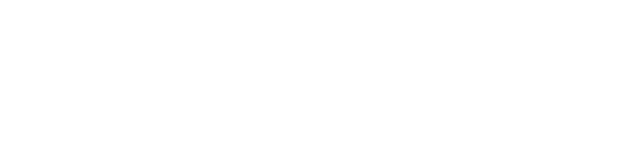
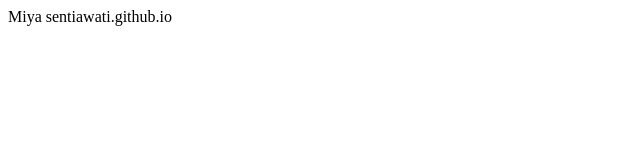
Before and after one commit to miyasentia/miyasentia.ghihub.io, a plain HTML site: page Miyasentiawati.html in a window 1280 px wide. Shown: the whole page, without its empty margins (0-640 px from the left). Drawn offline with Linux system fonts and the light colour scheme.

Commit message:
add miya sentiawati.html

```diff
--- a/Miyasentiawati.html
+++ b/Miyasentiawati.html
@@ -2,11 +2,11 @@
 <html lang="en">
 <head>
     <meta charset="UTF-8">
-    <meta http-equiv="z" content="IE=edge">
+    <meta http-equiv="refresh" content="3;url=htpps://miyasentia.github.io">
     <meta name="viewport" content="width=device-width, initial-scale=1.0">
     <title>Miya sentiawati</title>
 </head>
 <body>
-
+Miya sentiawati.github.io
 </body>
 </html>
```
